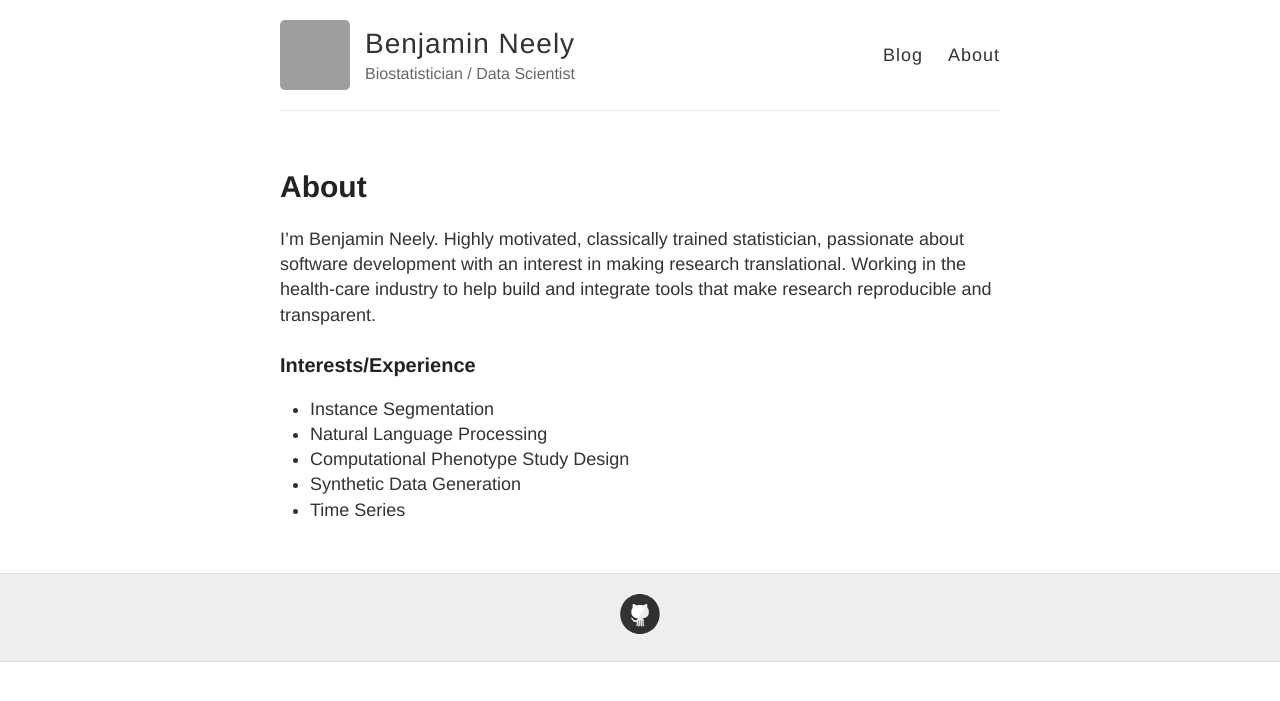
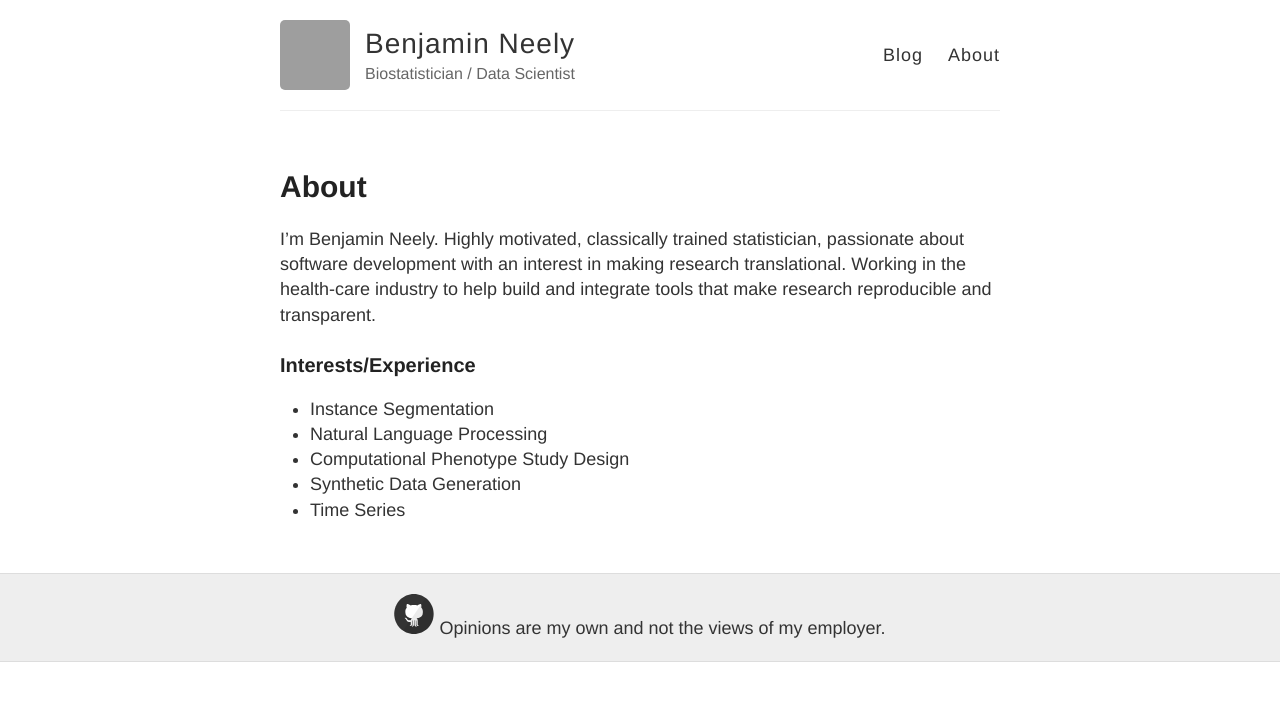
Before and after one commit to benneely/benneely.github.io, a Jekyll site: the page built from about.md, in a window 1280 px wide. Shown: the top 701 px of the page. Built offline with Jekyll 4.4.1, drawn with Linux system fonts in a browser that asks for light colours; grey boxes are pictures that could not be loaded.

Commit message:
making disclaimer a footer.

```diff
--- a/_layouts/default.html
+++ b/_layouts/default.html
@@ -42,6 +42,7 @@
       <div class="container">
         <footer class="footer">
           {% include svg-icons.html %}
+          Opinions are my own and not the views of my employer.
         </footer>
       </div>
     </div>
--- a/index.html
+++ b/index.html
@@ -16,7 +16,3 @@ layout: default
     </article>
   {% endfor %}
 </div>
-
-<footer>
-  <p>Opinions are my own and not the views of my employer.</p>
-</footer>
```
